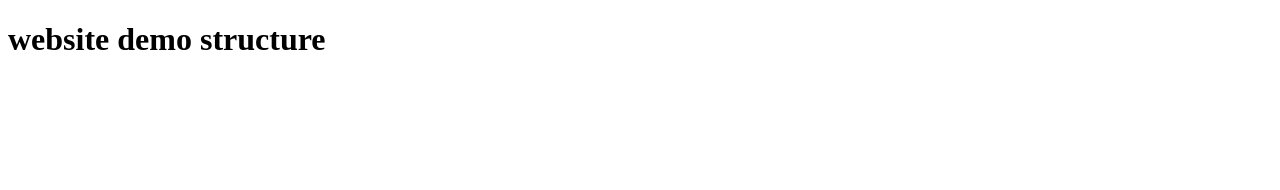
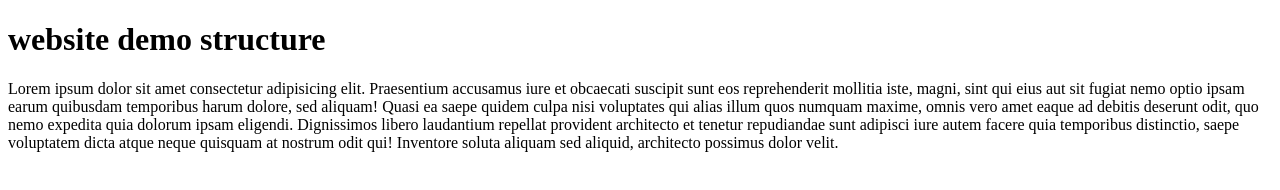
Before and after one commit to sudiptabain00/website-demo, a plain HTML site: page index.html in a window 1280 px wide. Drawn offline with Linux system fonts and the light colour scheme.

Commit message:
Update index.html

```diff
--- a/index.html
+++ b/index.html
@@ -8,5 +8,6 @@
 </head>
 <body>
     <h1>website demo structure</h1>
+    <p>Lorem ipsum dolor sit amet consectetur adipisicing elit. Praesentium accusamus iure et obcaecati suscipit sunt eos reprehenderit mollitia iste, magni, sint qui eius aut sit fugiat nemo optio ipsam earum quibusdam temporibus harum dolore, sed aliquam! Quasi ea saepe quidem culpa nisi voluptates qui alias illum quos numquam maxime, omnis vero amet eaque ad debitis deserunt odit, quo nemo expedita quia dolorum ipsam eligendi. Dignissimos libero laudantium repellat provident architecto et tenetur repudiandae sunt adipisci iure autem facere quia temporibus distinctio, saepe voluptatem dicta atque neque quisquam at nostrum odit qui! Inventore soluta aliquam sed aliquid, architecto possimus dolor velit.</p>
 </body>
 </html>
```
